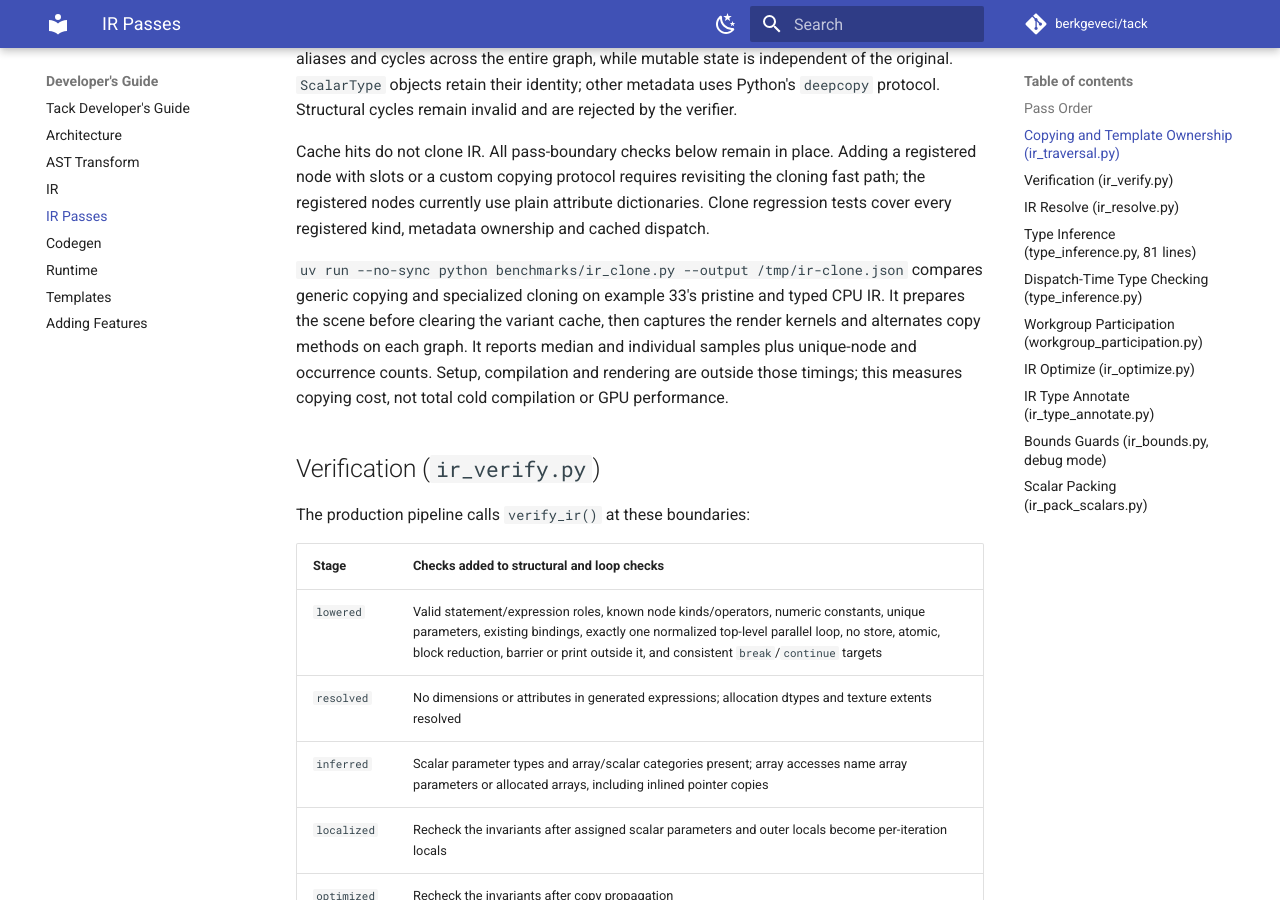
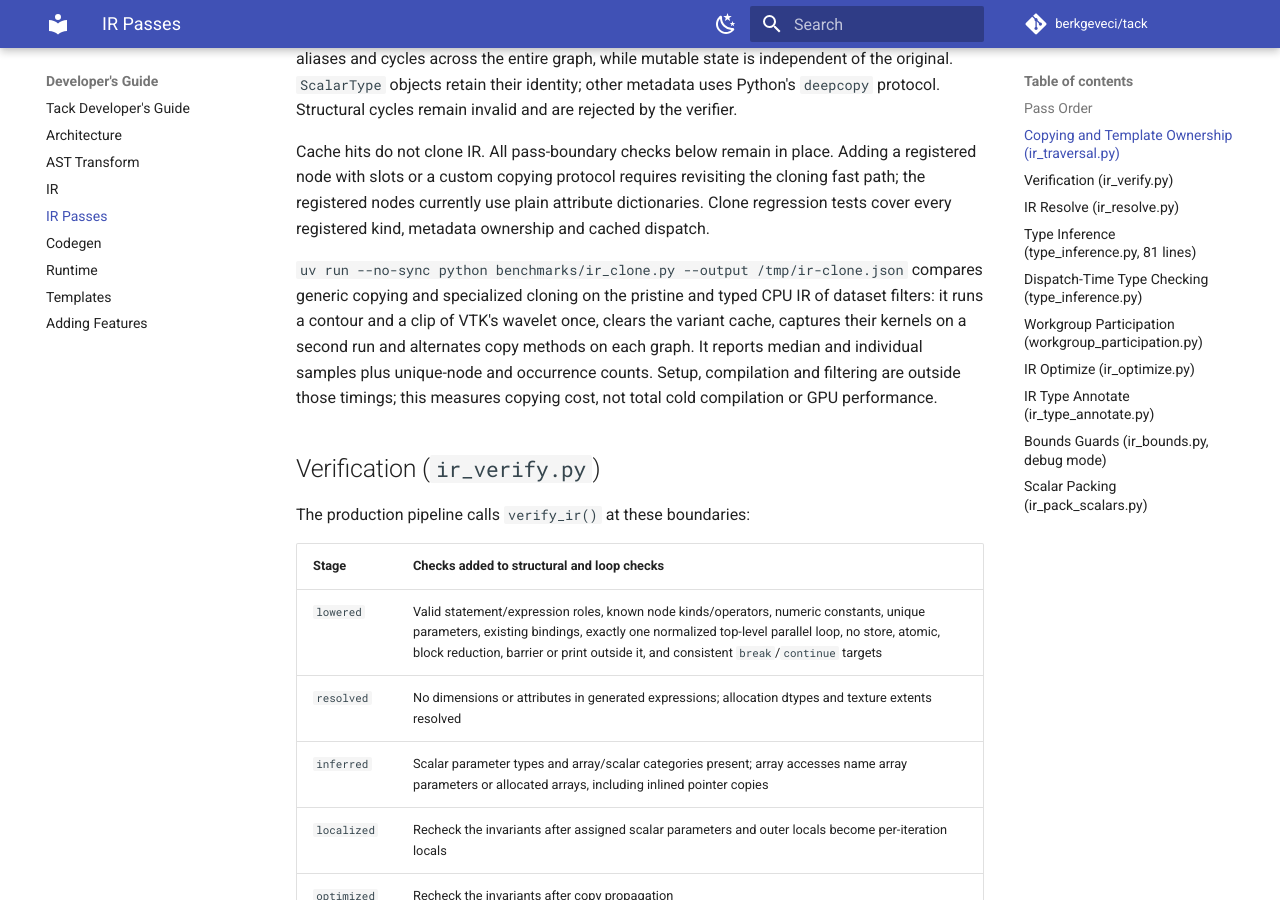
Before and after one commit to berkgeveci/tack, an MkDocs documentation site: the page built from docs/developers-guide/04-ir-passes.md, in a window 1280 px wide and 900 px high, scrolled down 879 px. Built offline with MkDocs 1.6.1 and Material for MkDocs 9.7.7, drawn with Linux system fonts in a browser that asks for light colours; comment, search, counter and statistics services are not loaded.

```diff
--- a/conftest.py
+++ b/conftest.py
@@ -1,9 +1,9 @@
 """Backend fixtures, shared by every package's tests.
 
 Discovers what this machine can run once, at import, and hands it out as
-fixtures. It lives at the repository root because all three packages need
-the same thing and pytest's rootdir is here: a conftest per package meant
-three copies of the loop below, which is the same duplication the fixtures
+fixtures. It lives at the repository root because both packages need the
+same thing and pytest's rootdir is here: a conftest per package meant two
+copies of the loop below, which is the same duplication the fixtures
 exist to remove, one level up.
 
 Fixtures
--- a/docs/developers-guide/04-ir-passes.md
+++ b/docs/developers-guide/04-ir-passes.md
@@ -45,11 +45,12 @@
 metadata ownership and cached dispatch.
 
 `uv run --no-sync python benchmarks/ir_clone.py --output /tmp/ir-clone.json`
-compares generic copying and specialized cloning on example 33's pristine
-and typed CPU IR. It prepares the scene before clearing the variant cache,
-then captures the render kernels and alternates copy methods on each graph.
-It reports median and individual samples plus unique-node and occurrence
-counts. Setup, compilation and rendering are outside those timings; this
+compares generic copying and specialized cloning on the pristine and typed
+CPU IR of dataset filters: it runs a contour and a clip of VTK's wavelet once,
+clears the variant cache, captures their kernels on a second run and
+alternates copy methods on each graph. It reports median and individual
+samples plus unique-node and occurrence counts. Setup, compilation and
+filtering are outside those timings; this
 measures copying cost, not total cold compilation or GPU performance.
 
 ## Verification (`ir_verify.py`)
```
Also changed, not shown: CONTRIBUTING.md (+3 -3 lines), docs/contracts/conformance.md (+3 -3 lines), docs/developers-guide/01-architecture.md (+1 -1 lines), docs/users-guide/01-getting-started.md (+2 -2 lines), docs/users-guide/index.md (+3 -3 lines).
